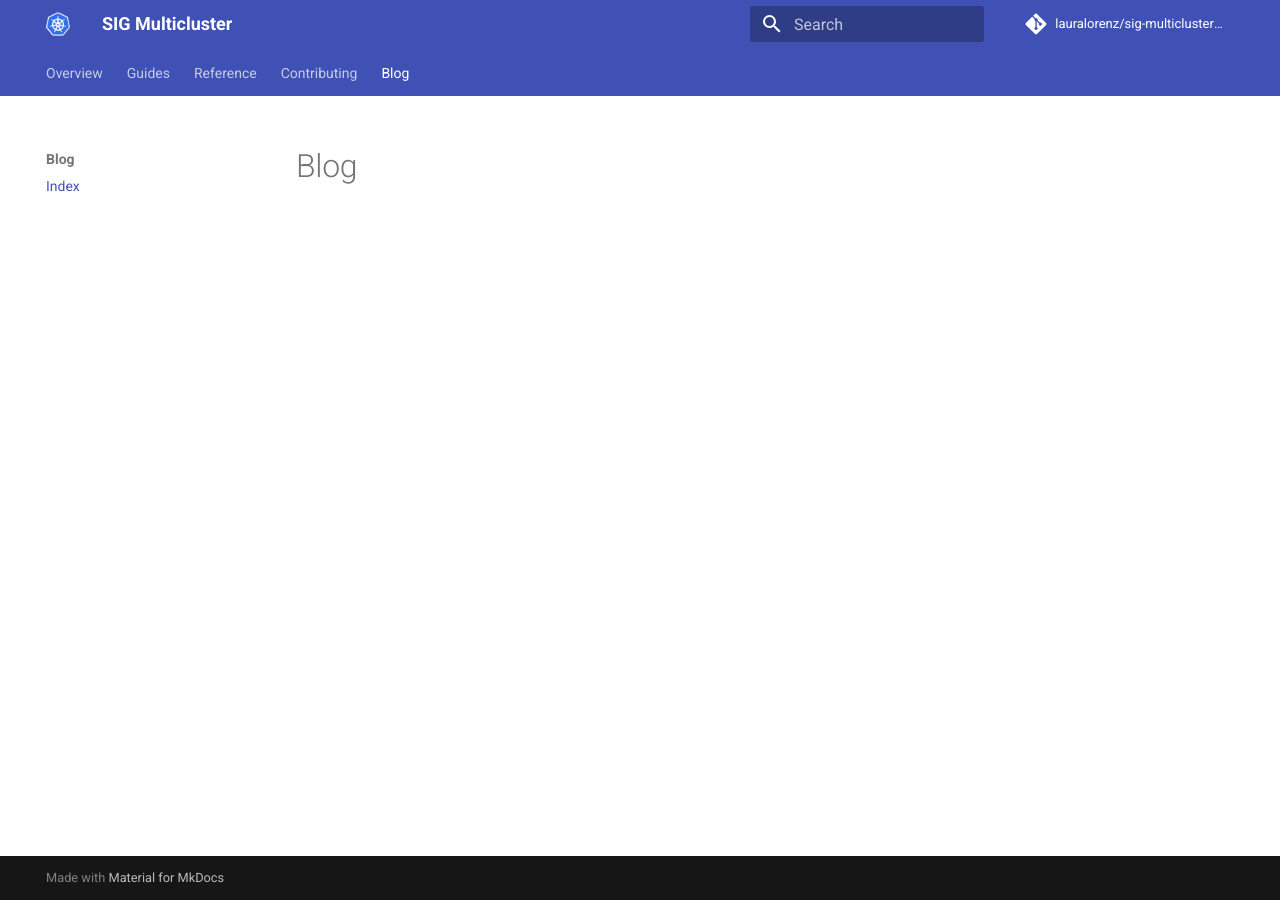
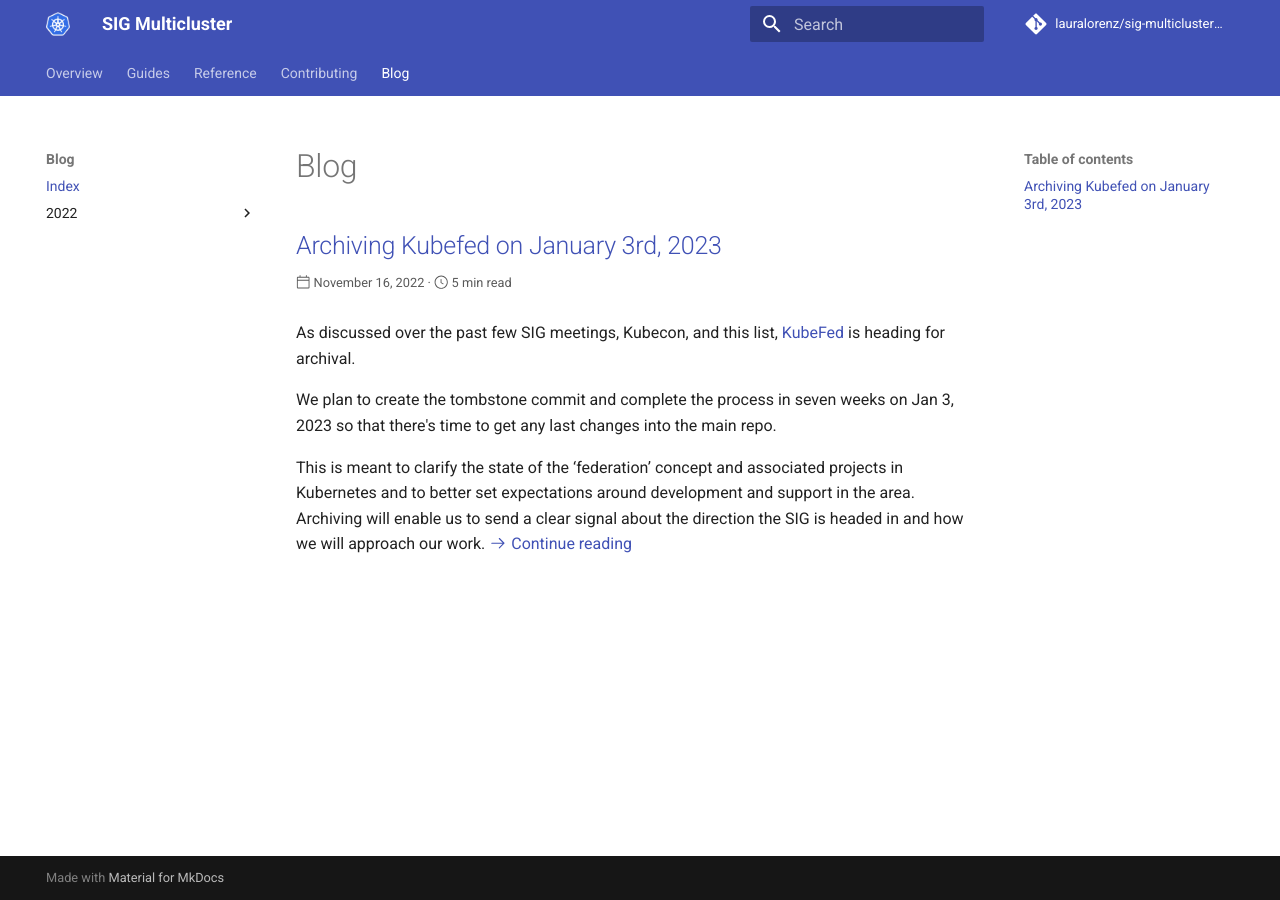
Before and after one commit to lauralorenz/sig-multicluster-site-proposal, an MkDocs documentation site: the page built from site-src/blog/index.md, in a window 1280 px wide. Built offline with MkDocs 1.6.1 and Material for MkDocs 9.7.7, drawn with Linux system fonts in a browser that asks for light colours; comment, search, counter and statistics services are not loaded.

Commit message:
First blog post added: Kubefed archiving

```diff
--- a/mkdocs.yml
+++ b/mkdocs.yml
@@ -60,3 +60,5 @@ nav:
     - FAQ: contributing/faq.md
   - Blog:
     - Index: blog/index.md
+    - 2022:
+      - Archiving Kubefed on Jan 3rd, 2023: blog/2022/2022-11-16_archiving-kubefed-on-Jan-3-2023.md
--- a/site-src/blog/index.md
+++ b/site-src/blog/index.md
@@ -1 +1,18 @@
 # Blog
+
+## [Archiving Kubefed on January 3rd, 2023][Archiving Kubefed]
+
+<small style="position:relative; top:-10px;">
+  :octicons-calendar-24: November 16, 2022 ·
+  :octicons-clock-24: 5 min read
+</small>
+
+As discussed over the past few SIG meetings, Kubecon, and this list, [KubeFed][kubefed-repo] is heading for archival.
+
+We plan to create the tombstone commit and complete the process in seven weeks on Jan 3, 2023 so that there's time to get any last changes into the main repo.
+
+This is meant to clarify the state of the ‘federation’ concept and associated projects in Kubernetes and to better set expectations around development and support in the area. Archiving will enable us to send a clear signal about the direction the SIG is headed in and how we will approach our work.
+[:octicons-arrow-right-24: Continue reading][Archiving Kubefed]
+
+[Archiving Kubefed]:/blog/2022/2022-11-16_archiving-kubefed-on-Jan-3-2023/
+[kubefed-repo]:https://github.com/kubernetes-sigs/kubefed
```
Also changed, not shown: site-src/blog/2022/2022-11-16_archiving-kubefed-on-Jan-3-2023.md (added, +28 -0 lines).
